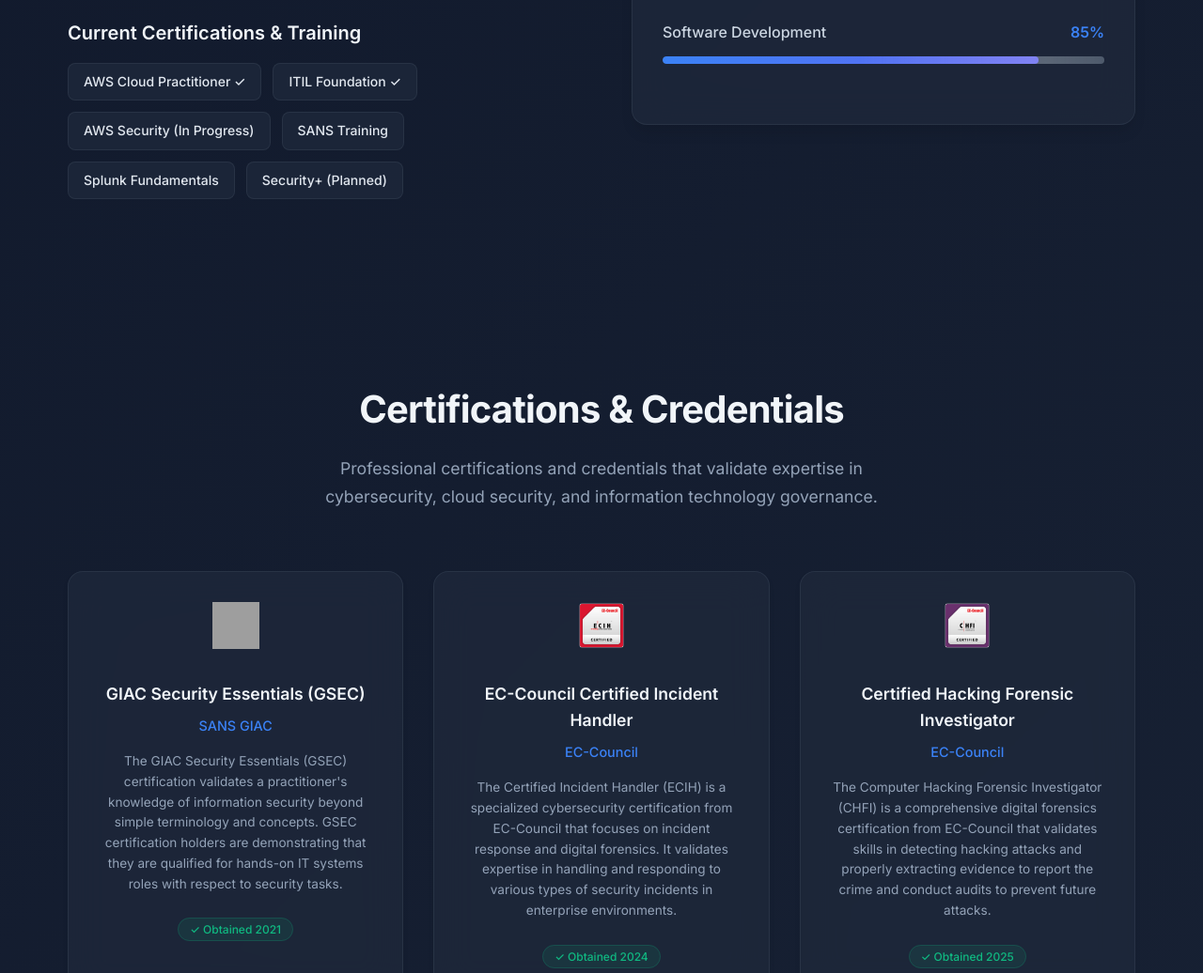
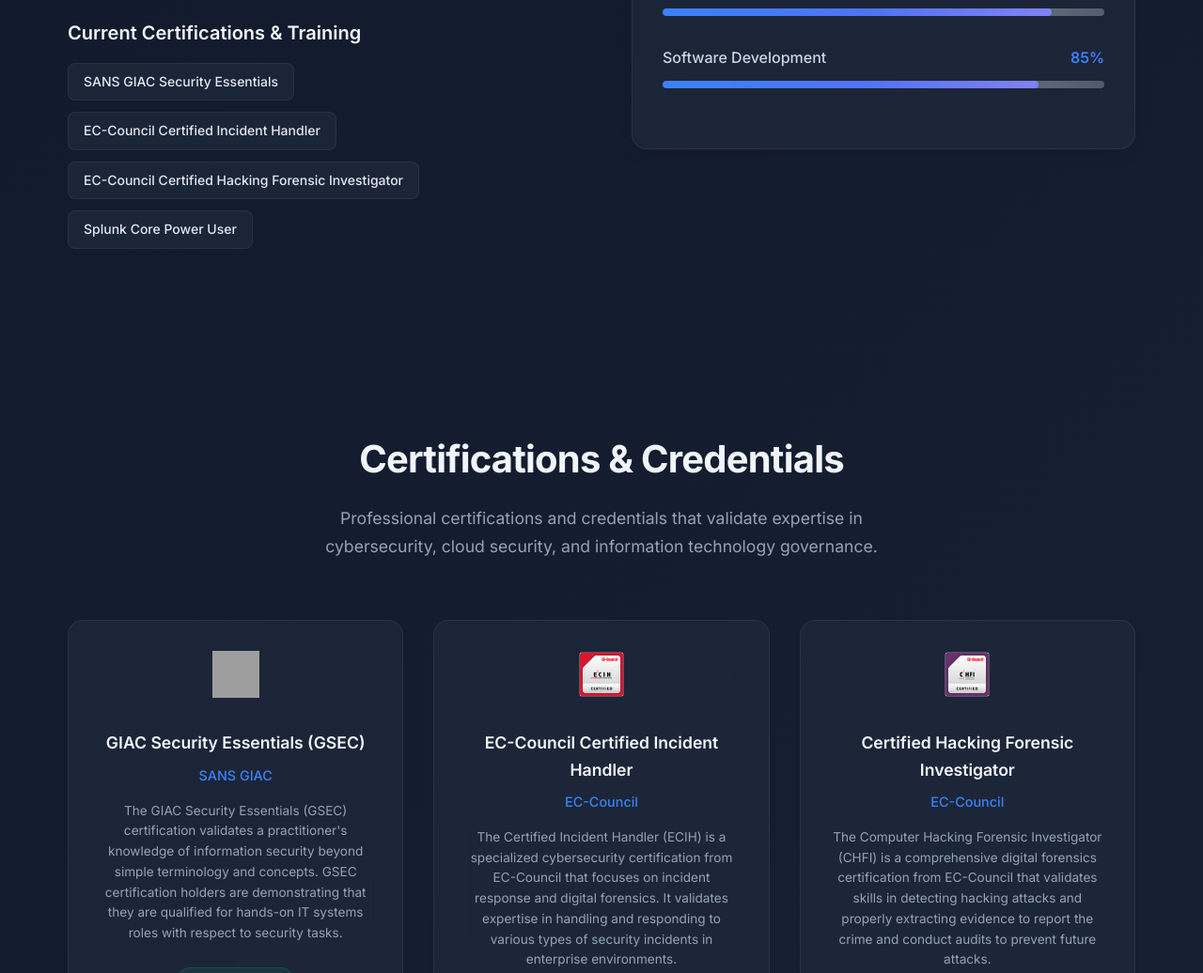
Before and after one commit to peej-brion/peej-brion.github.io, a plain HTML site: page index.html in a window 1280 px wide. Shown: the part 1495-2531 px from the top of the page at 94% size. Drawn offline with nearby package versions, Linux system fonts and the light colour scheme; grey boxes are pictures that could not be loaded.

Commit message:
Fixed some experiences etc.

```diff
--- a/index.html
+++ b/index.html
@@ -135,12 +135,10 @@
                 <div class="certifications">
                     <h3>Current Certifications & Training</h3>
                     <div class="cert-tags">
-                        <span class="cert-tag">AWS Cloud Practitioner ✓</span>
-                        <span class="cert-tag">ITIL Foundation ✓</span>
-                        <span class="cert-tag">AWS Security (In Progress)</span>
-                        <span class="cert-tag">SANS Training</span>
-                        <span class="cert-tag">Splunk Fundamentals</span>
-                        <span class="cert-tag">Security+ (Planned)</span>
+                        <span class="cert-tag">SANS GIAC Security Essentials</span>
+                        <span class="cert-tag">EC-Council Certified Incident Handler</span>
+                        <span class="cert-tag">EC-Council Certified Hacking Forensic Investigator</span>
+                        <span class="cert-tag">Splunk Core Power User</span>
                     </div>
                 </div>
             </div>
@@ -469,6 +467,10 @@
                     <div class="tool-item">
                         <span class="tool-icon"><img src="./images/aws-cloudtrail.png" alt="AWS Cloudtrail Icon" height="24" width="24"></span>
                         <span class="tool-name">CloudTrail</span>
+                    </div>
+                    <div class="tool-item">
+                        <span class="tool-icon"><img src="./images/placeholder.png" alt="Akamai Icon" height="24" width="24"></span>
+                        <span class="tool-name">Akamai</span>
                     </div>
                 </div>
             </div>
@@ -927,7 +929,6 @@
             </p>
             <div class="cta-buttons">
                 <a href="#contact" class="cta-button">Book Speaking Engagement</a>
-                <a href="mailto:peterjoshua.brion@gmail.com?subject=Speaker%20Kit%20Request" class="cta-secondary">Request Speaker Kit</a>
             </div>
         </div>
     </section>
```
Also changed, not shown: images/placeholder.png (added).
